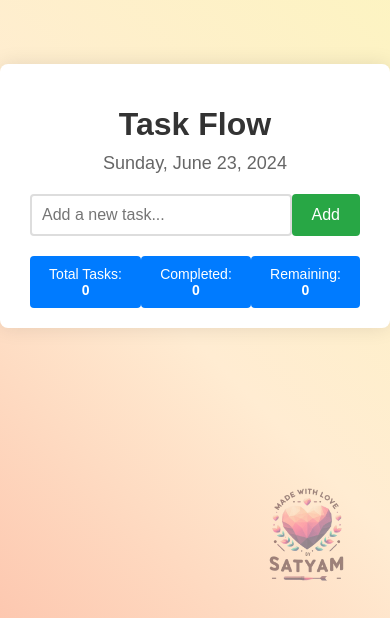
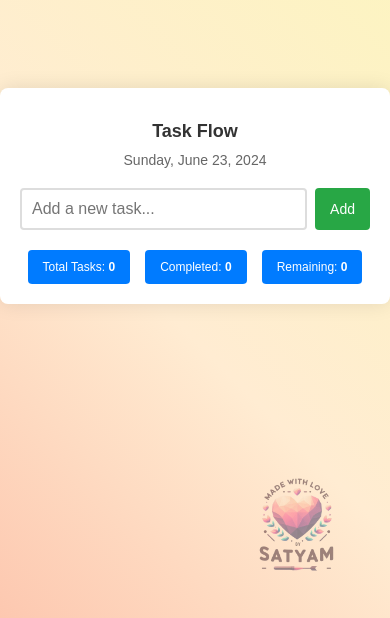
Before and after one commit to satyam-is-pro/Task-Flow, a plain HTML site: page index.html in a window 390 px wide. Shown: the part 226-844 px from the top of the page. Drawn offline with Linux system fonts and the light colour scheme.

Commit message:
Update styles.css

```diff
--- a/styles.css
+++ b/styles.css
@@ -167,3 +167,44 @@ li .remove:hover {
     width: 150px;
     height: auto;
   }
+/* Mobile styles */
+@media only screen and (max-width: 600px) {
+  /* Make the container full-width on mobile */
+  .container {
+    width: 100%;
+    padding: 20px;
+  }
+
+  /* Adjust the font sizes for mobile */
+  h1 {
+    font-size: 18px;
+  }
+
+  #date {
+    font-size: 14px;
+  }
+
+  /* Make the todo list items more compact on mobile */
+  li {
+    padding: 10px;
+    margin-bottom: 10px;
+  }
+
+  /* Adjust the button sizes for mobile */
+  button {
+    padding: 10px 15px;
+    font-size: 14px;
+  }
+
+  /* Make the filter buttons more compact on mobile */
+  .filter-btn {
+    padding: 10px 15px;
+    font-size: 12px;
+  }
+
+  /* Adjust the watermark position on mobile */
+  .watermark {
+    bottom: 20px;
+    right: 20px;
+  }
+}
```
